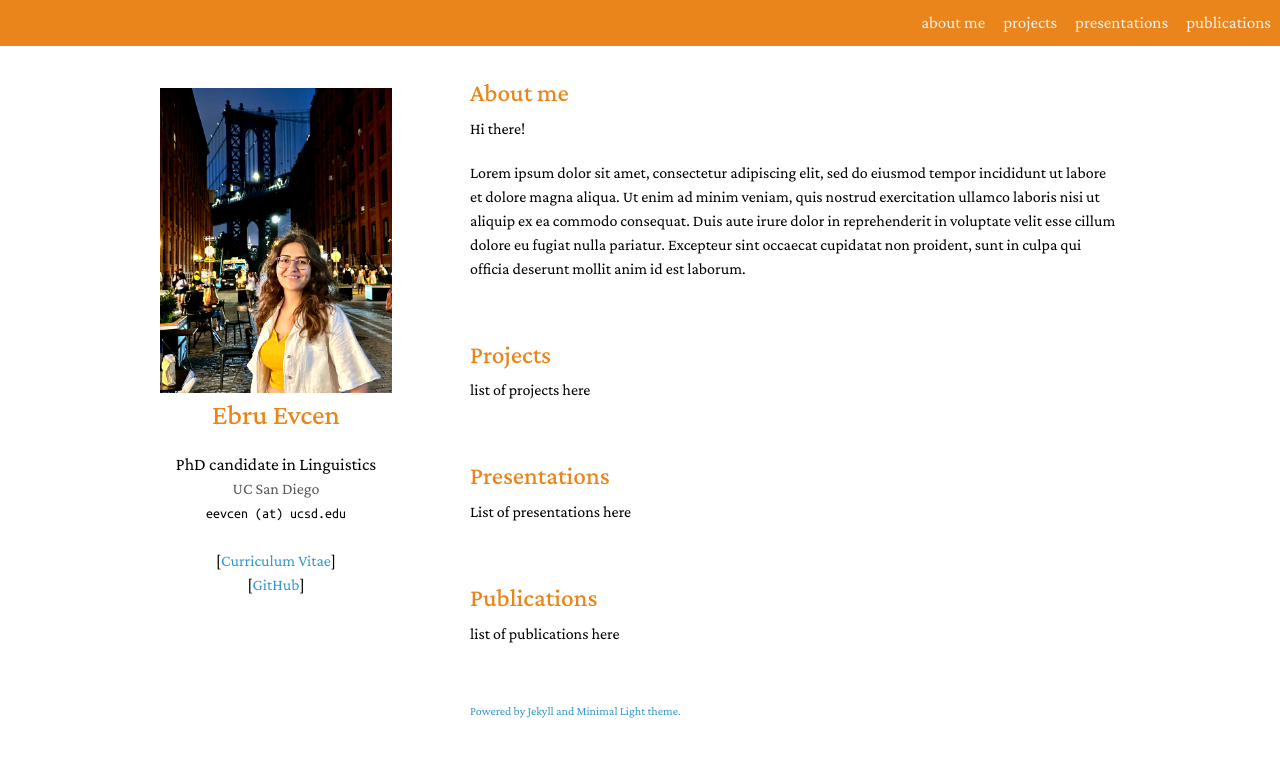
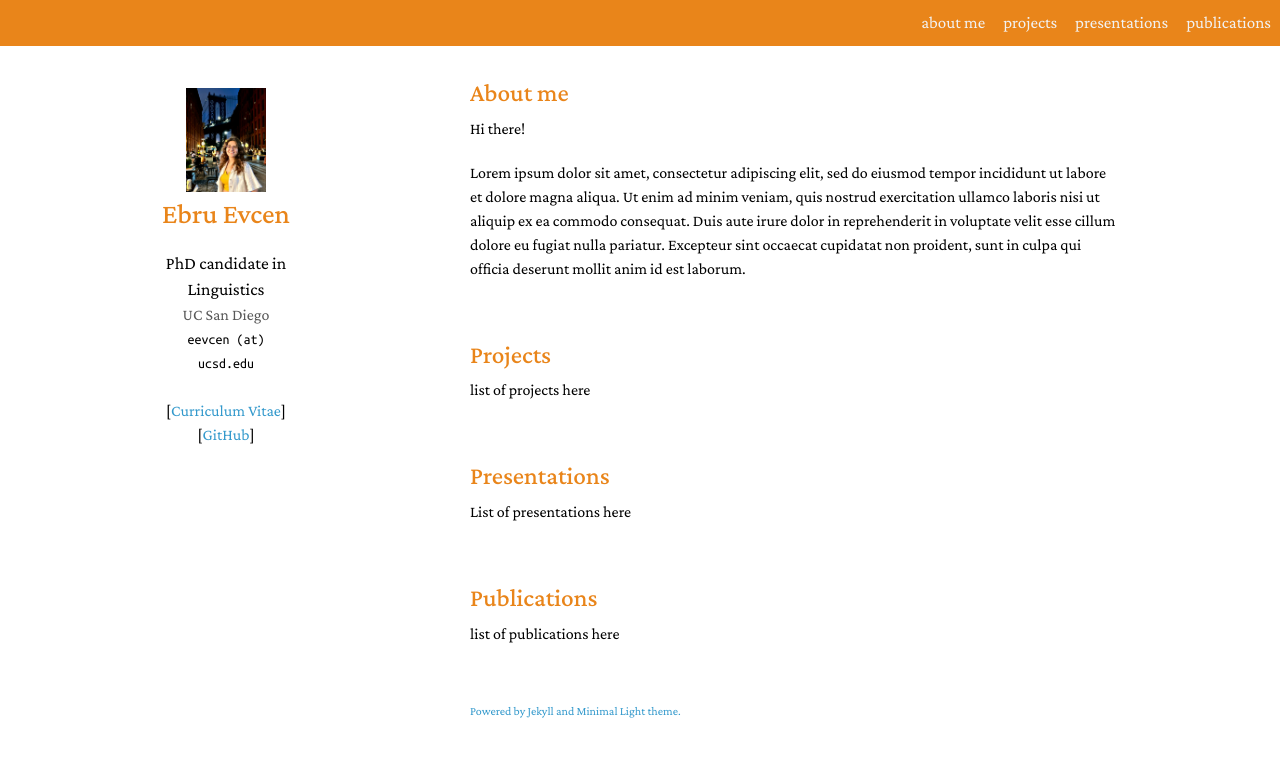
Before and after one commit to ebruevcen/ebruevcen.github.io, a Jekyll site: the page built from index.md, in a window 1280 px wide. Shown: the top 757 px of the page. Built offline with Jekyll 4.4.1, drawn with Linux system fonts in a browser that asks for light colours; a style sheet for code colours, icons or effects is not loaded.

Commit message:
Update minimal-light.scss

```diff
--- a/_sass/minimal-light.scss
+++ b/_sass/minimal-light.scss
@@ -54,7 +54,7 @@ papertitle { font-weight: 600; font-size: 100%; }
 
 .image.avatar img {
     border-radius: 0; /* Remove circular border radius */
-    width: 100%; /* Make the image take up the full width of the container */
+    width: 60%; /* Make the image take up the full width of the container */
     padding: 0; /* Remove padding */
 }
 
@@ -98,7 +98,7 @@ th { color: #444; }
 
 img { max-width: 100%; }
 
-header { width: 232px; float: left; position: fixed; -webkit-font-smoothing: subpixel-antialiased; padding-top: 5.5em; text-align: center; }
+header { width: 132px; float: left; position: fixed; -webkit-font-smoothing: subpixel-antialiased; padding-top: 5.5em; text-align: center; }
 
 header ul { list-style: none; height: 40px; padding: 0; background: #f4f4f4; border-radius: 5px; border: 1px solid #e0e0e0; width: 270px; }
 
```
